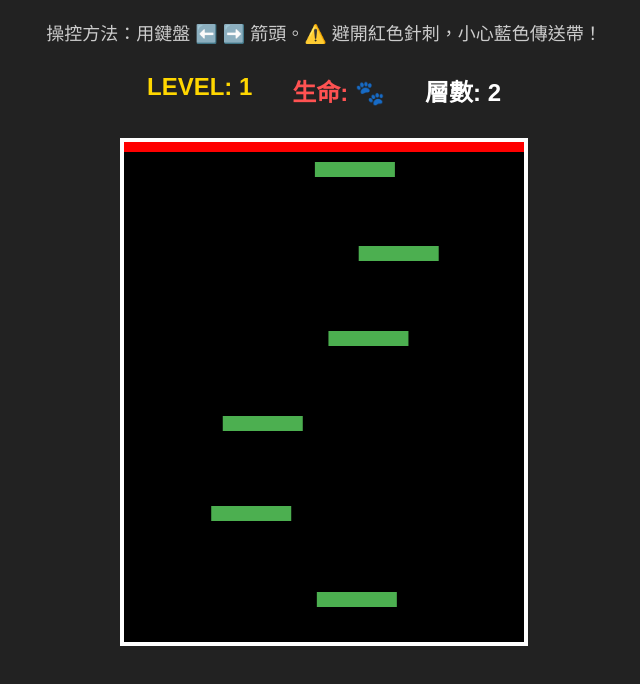
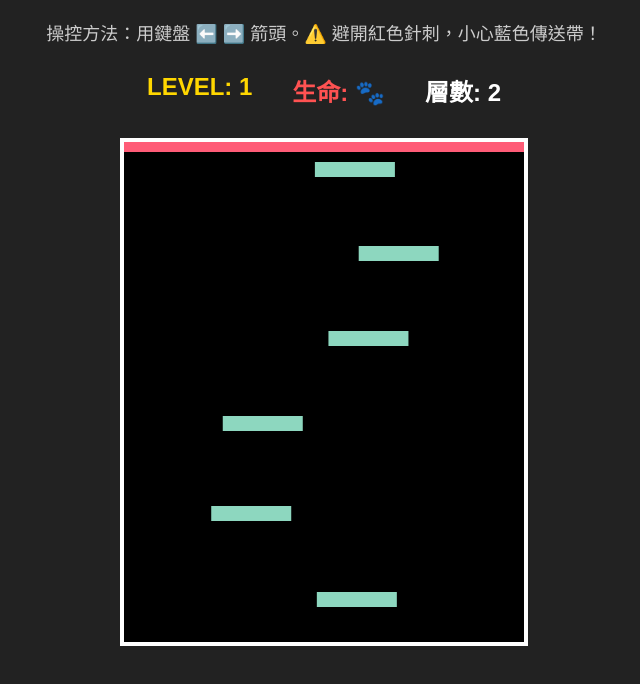
Before and after one commit to Watermalona/Project-Y-1.0, a plain HTML site: page index.html in a window 1280 px wide. Shown: the part 70-754 px from the top of the page, without its empty margins (316-956 px from the left). Drawn offline with Linux system fonts and the light colour scheme.

Commit message:
Update index.html

```diff
--- a/index.html
+++ b/index.html
@@ -3,7 +3,7 @@
 <head>
     <meta charset="UTF-8">
     <meta name="viewport" content="width=device-width, initial-scale=1.0">
-    <title>>毛毛無聊落樓梯 1.0</title>
+    <title>毛毛無聊落樓梯 1.0</title>
     <style>
         body {
             font-family: Arial, sans-serif;
@@ -71,11 +71,11 @@
 
         // 關卡參數設定
         const levelSettings = {
-            1: { speed: 1.0, color: "#4CAF50", spikeChance: 0.0, conveyorChance: 0.0 }, // Level 1: 全安全
+            1: { speed: 1.0, color: "#8DD7BF", spikeChance: 0.0, conveyorChance: 0.0 }, // Level 1: 全安全
             2: { speed: 1.3, color: "#2c94b9", spikeChance: 0.15, conveyorChance: 0.0 }, // Level 2: 開始有針刺
-            3: { speed: 1.6, color: "#9C27B0", spikeChance: 0.20, conveyorChance: 0.15 }, // Level 3: 加入傳送帶
-            4: { speed: 1.9, color: "#FF9800", spikeChance: 0.25, conveyorChance: 0.25 },
-            5: { speed: 2.2, color: "#E91E63", spikeChance: 0.25, conveyorChance: 0.35 }  // Level 5: 極快
+            3: { speed: 1.6, color: "#6C88C4", spikeChance: 0.20, conveyorChance: 0.15 }, // Level 3: 加入傳送帶
+            4: { speed: 1.9, color: "#FFBF65", spikeChance: 0.25, conveyorChance: 0.25 },
+            5: { speed: 2.2, color: "#E77577", spikeChance: 0.25, conveyorChance: 0.35 }  // Level 5: 極快
         };
 
         // === 3. 鍵盤監聽 ===
@@ -246,7 +246,7 @@
             ctx.clearRect(0, 0, canvas.width, canvas.height);
 
             // 天花板紅線
-            ctx.fillStyle = "red";
+            ctx.fillStyle = "#FF5C77";
             ctx.fillRect(0, 0, canvas.width, 10);
 
             // ---- 畫貓貓 ----
```
